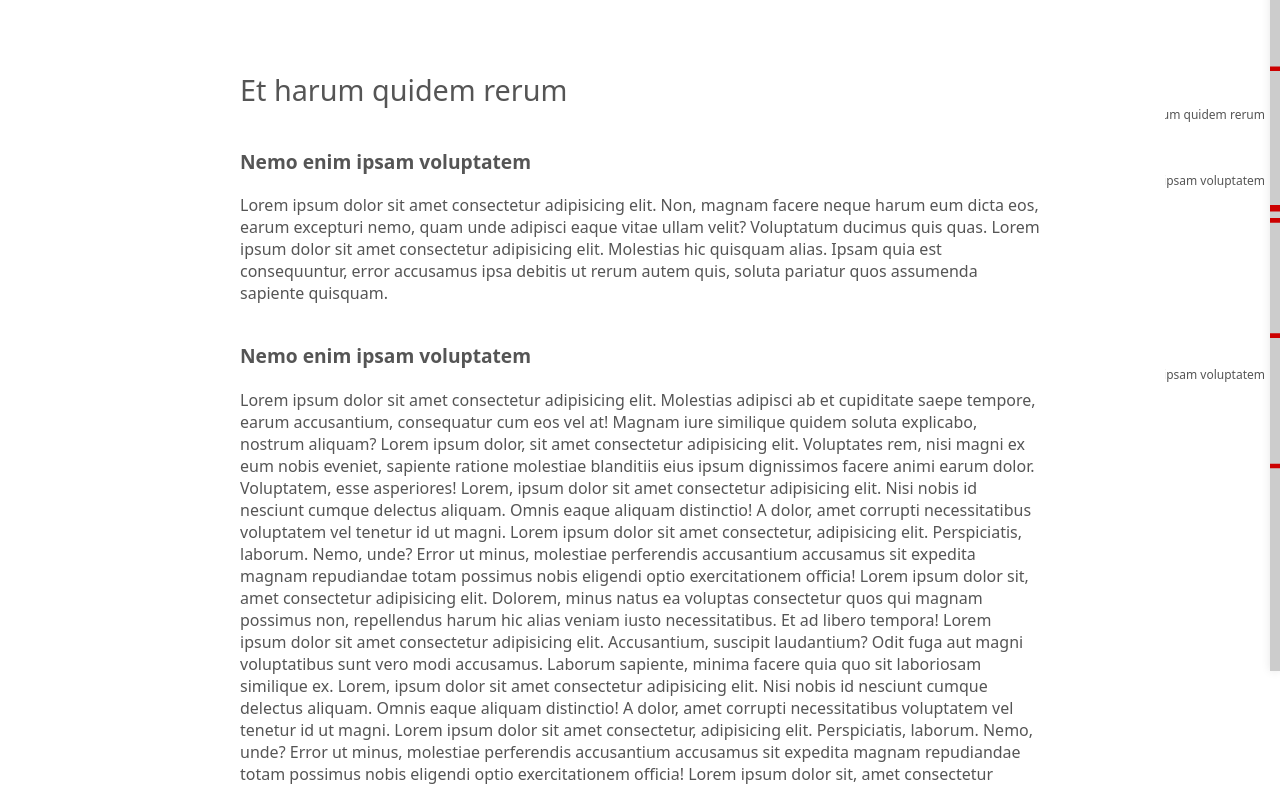
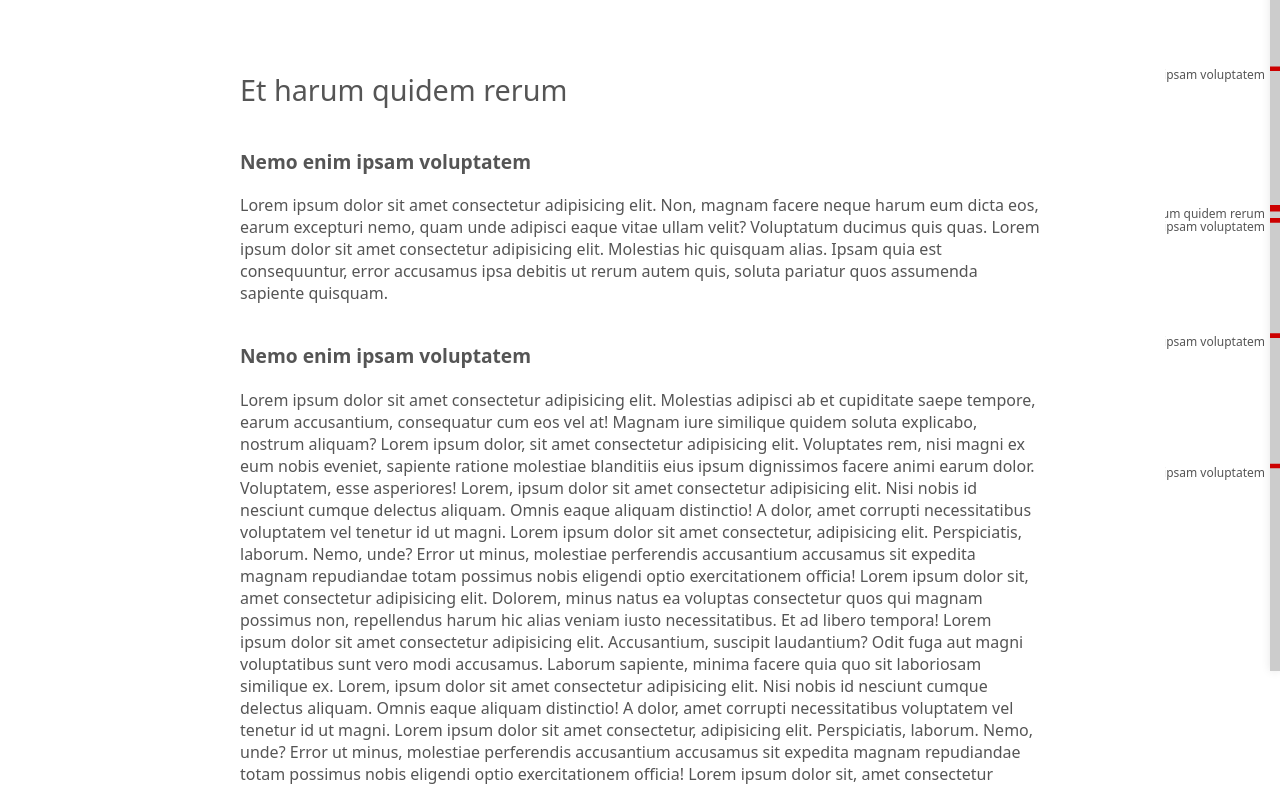
Before and after one commit to libondev/navmap, a website built with Vite: page index.html in a window 1280 px wide. Shown: the part 129-918 px from the top of the page. Built offline with nearby package versions, Linux system fonts and the light colour scheme.

Commit message:
feat: 计算标题的位置

```diff
--- a/src/index.ts
+++ b/src/index.ts
@@ -120,13 +120,15 @@ function navmap (options?: Options) {
 
     const fragment = Object.assign(document.createElement('div'), { className: 'heading-container' })
 
+    drawElementRects()
+
     elements.forEach((item, index) => {
       item.setAttribute('data-nav-key', String(index))
       const position = [item.offsetTop, item.offsetHeight]
 
       const cloneElement = Object.assign(item.cloneNode(true), {
         className: 'map-heading',
-        style: `top: ${position[0]}px`
+        style: `top: ${position[0] * scale}px`
       })
 
       elementPositions.push(position)
@@ -135,8 +137,6 @@ function navmap (options?: Options) {
     })
 
     document.body.append(fragment)
-
-    drawElementRects()
 
     document.body.classList.add('hide-scrollbar')
     unsubscribe = bindEvents(canvas)
--- a/src/style.css
+++ b/src/style.css
@@ -28,5 +28,7 @@
   width: max-content;
   font-weight: normal;
   cursor: pointer;
-  font-size: 12px
+  font-size: 12px;
+  height:12px;
+  margin: 0
 }
```
